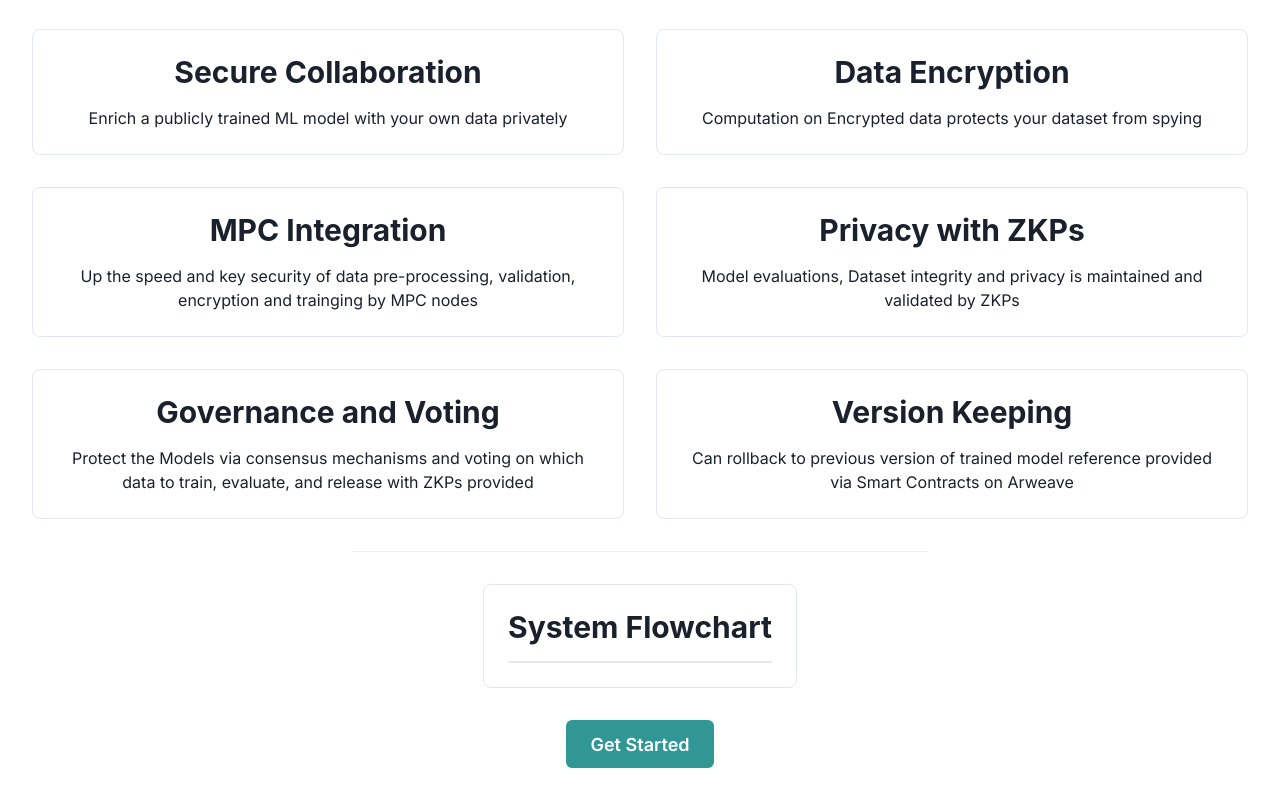
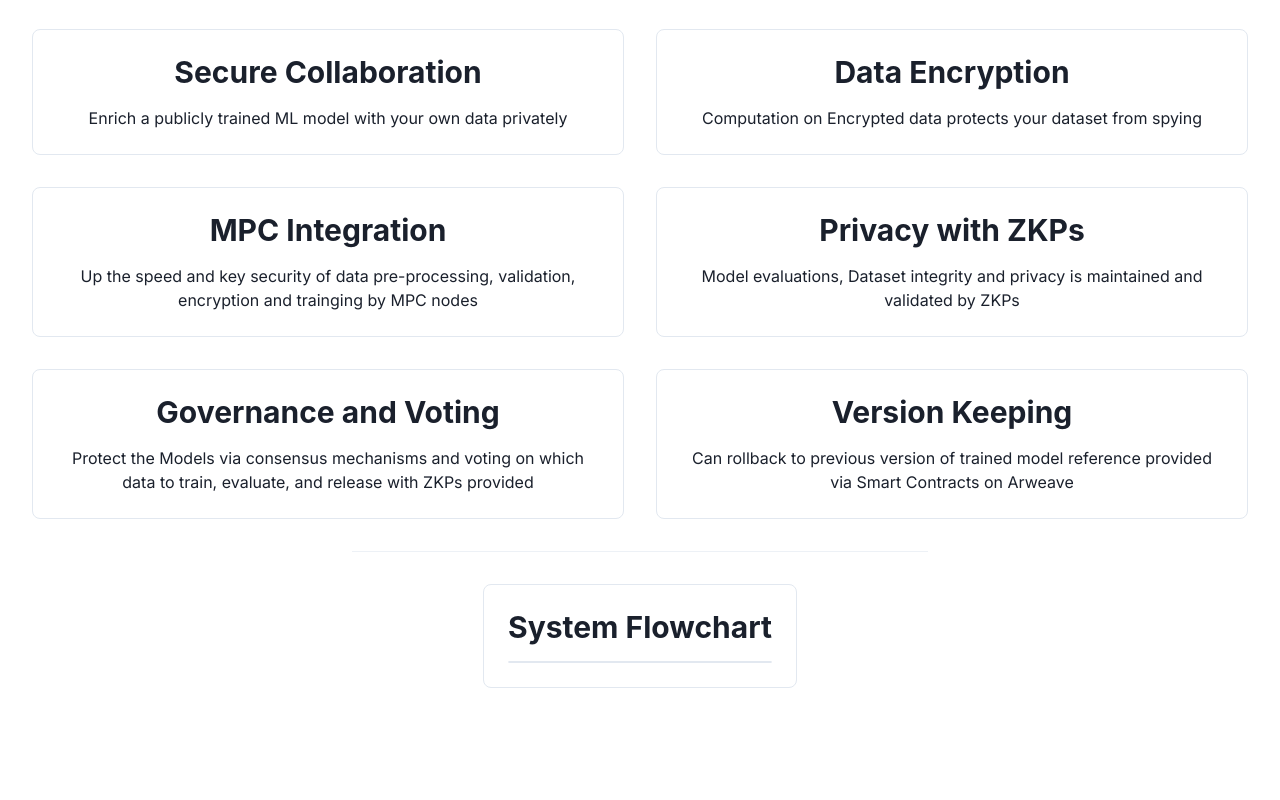
Before and after one commit to aditya172926/juggle, a Next.js app: page / in a window 1280 px wide. Shown: the part 845-1645 px from the top of the page. After the commit the page ends 1565 px from the top, so only its background shows below. Built offline with nearby package versions, Linux system fonts and the light colour scheme.

Commit message:
removed cta

```diff
--- a/src/app/page.tsx
+++ b/src/app/page.tsx
@@ -169,17 +169,6 @@ export default function Home() {
             {/* Insert your flowchart diagram here */}
           </Box>
         </Box>
-
-        {/* Call to Action Section */}
-        <Box>
-          <Button
-            colorScheme="teal"
-            size="lg"
-            onClick={() => alert("Get Started!")}
-          >
-            Get Started
-          </Button>
-        </Box>
       </VStack>
       {/* </Container> */}
     </main>
```
